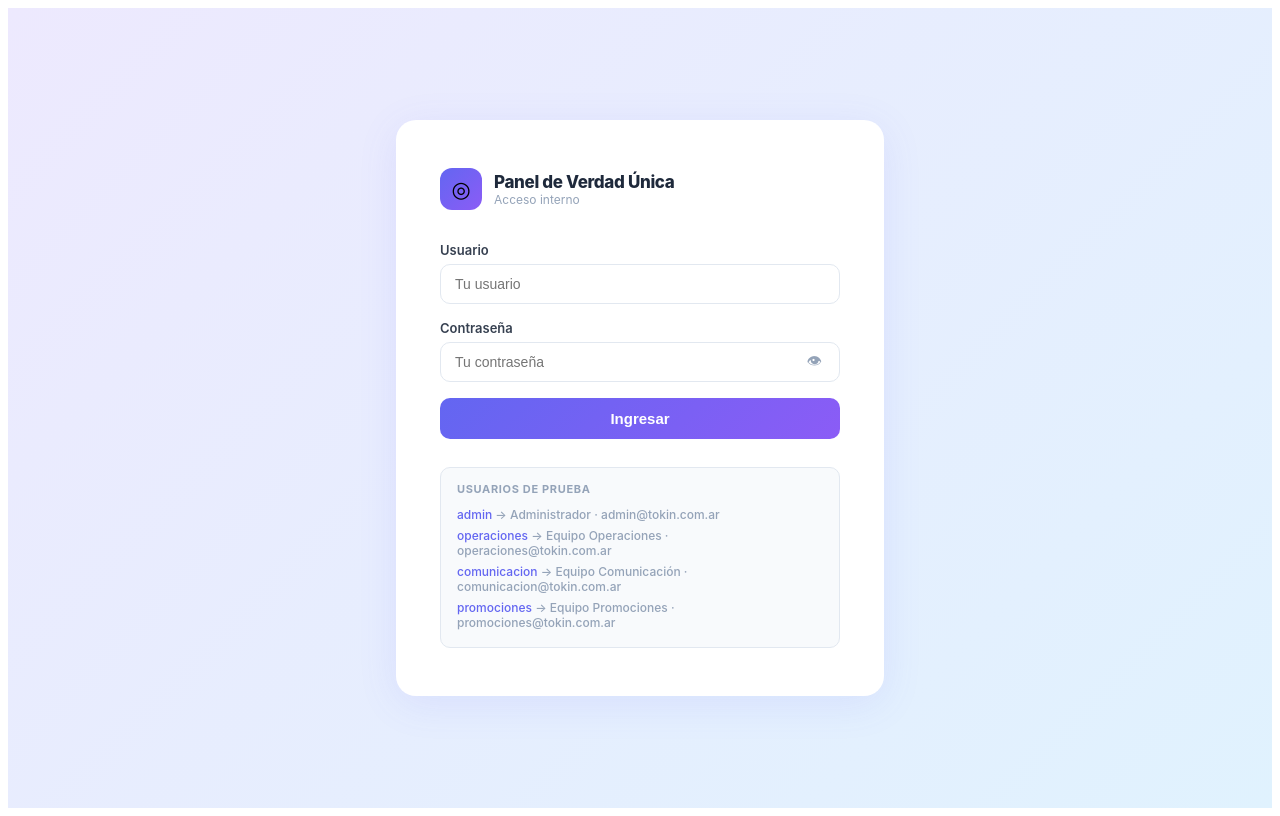
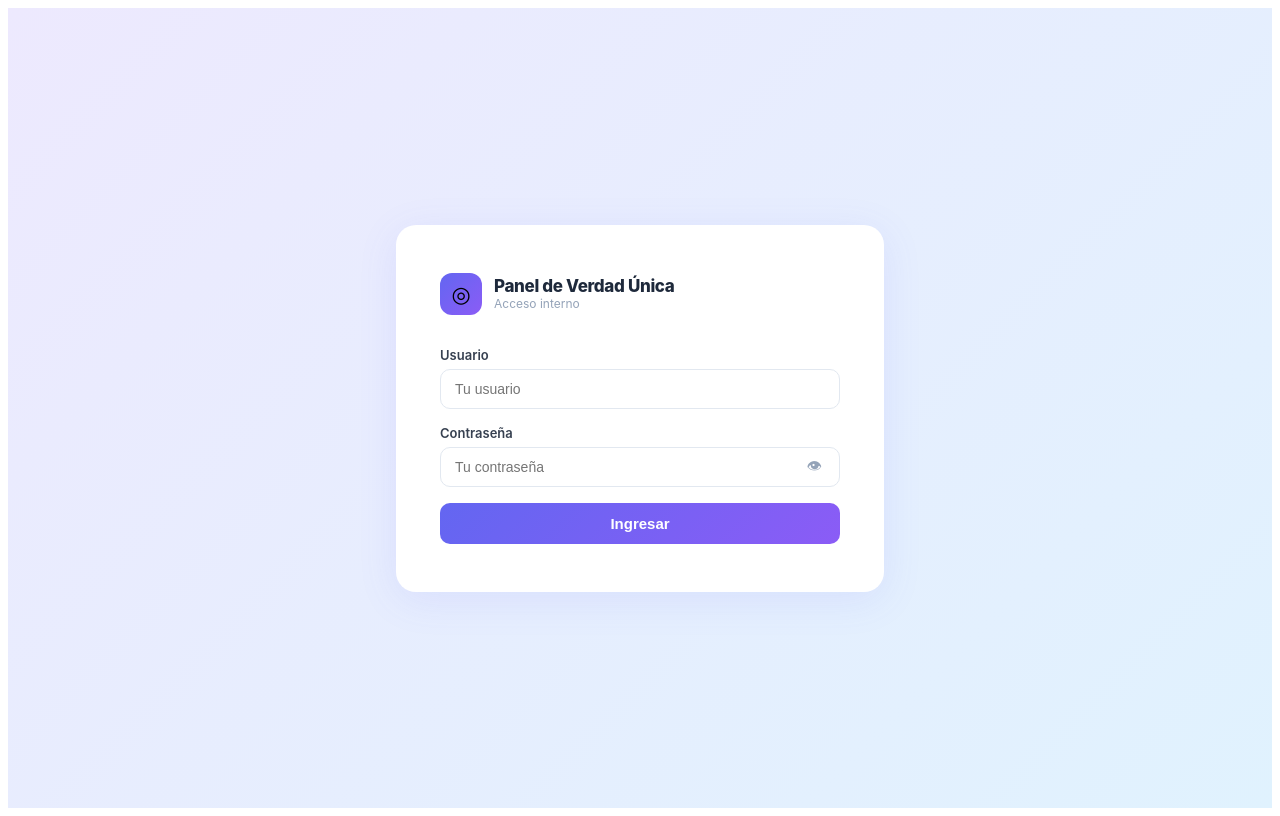
Before and after one commit to gjromanoarcor/proyecto-pvu, a React (Create React App) app: page / in a window 1280 px wide. Built offline with nearby package versions, Linux system fonts and the light colour scheme.

Commit message:
Update admin user email and remove test users section
Updated the email for the admin user and removed the test users display section.

```diff
--- a/src/App.js
+++ b/src/App.js
@@ -3,7 +3,7 @@ import React from "react";
 
 // ─── USUARIOS ───────────────────────────────────────────────────────────────
 const USUARIOS = [
-  { usuario: "admin",        password: "pvu2026",  nombre: "Administrador",      mail: "admin@tokin.com.ar",        rol: "admin" },
+  { usuario: "admin",        password: "pvu2026",  nombre: "Administrador",      mail: "gjromano@arcor.com",        rol: "admin" },
   { usuario: "operaciones",  password: "ops123",   nombre: "Equipo Operaciones",  mail: "operaciones@tokin.com.ar",  rol: "ops"   },
   { usuario: "comunicacion", password: "com123",   nombre: "Equipo Comunicación", mail: "comunicacion@tokin.com.ar", rol: "comms" },
   { usuario: "promociones",  password: "promo123", nombre: "Equipo Promociones",  mail: "promociones@tokin.com.ar",  rol: "promo" },
@@ -401,15 +401,7 @@ function Login({ onLogin }) {
           onMouseEnter={e=>e.currentTarget.style.opacity="0.9"} onMouseLeave={e=>e.currentTarget.style.opacity="1"}>
           Ingresar
         </button>
-        <div style={{marginTop:28,padding:"14px 16px",background:"#f8fafc",borderRadius:10,border:"1px solid #e2e8f0"}}>
-          <div style={{fontSize:11,fontWeight:700,color:"#94a3b8",textTransform:"uppercase",letterSpacing:"0.06em",marginBottom:8}}>Usuarios de prueba</div>
-          {USUARIOS.map(u=>(
-            <div key={u.usuario} onClick={()=>{setUsuario(u.usuario);setPassword(u.password);setError("");}}
-              style={{fontSize:12,color:"#6366f1",cursor:"pointer",padding:"3px 0",fontWeight:500}}>
-              {u.usuario} <span style={{color:"#94a3b8"}}>→ {u.nombre} · {u.mail}</span>
-            </div>
-          ))}
-        </div>
+
       </div>
     </div>
   );
```
